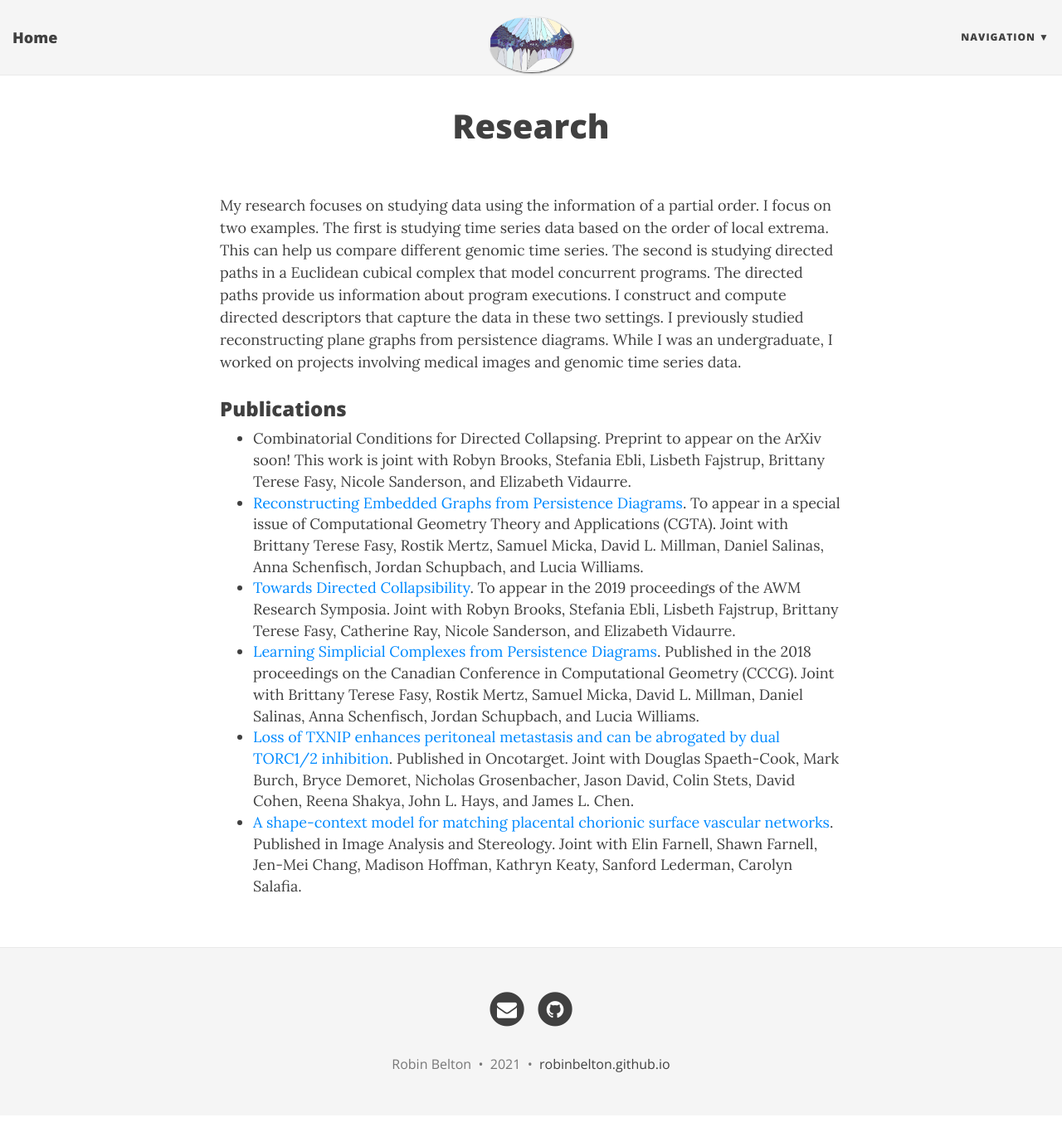
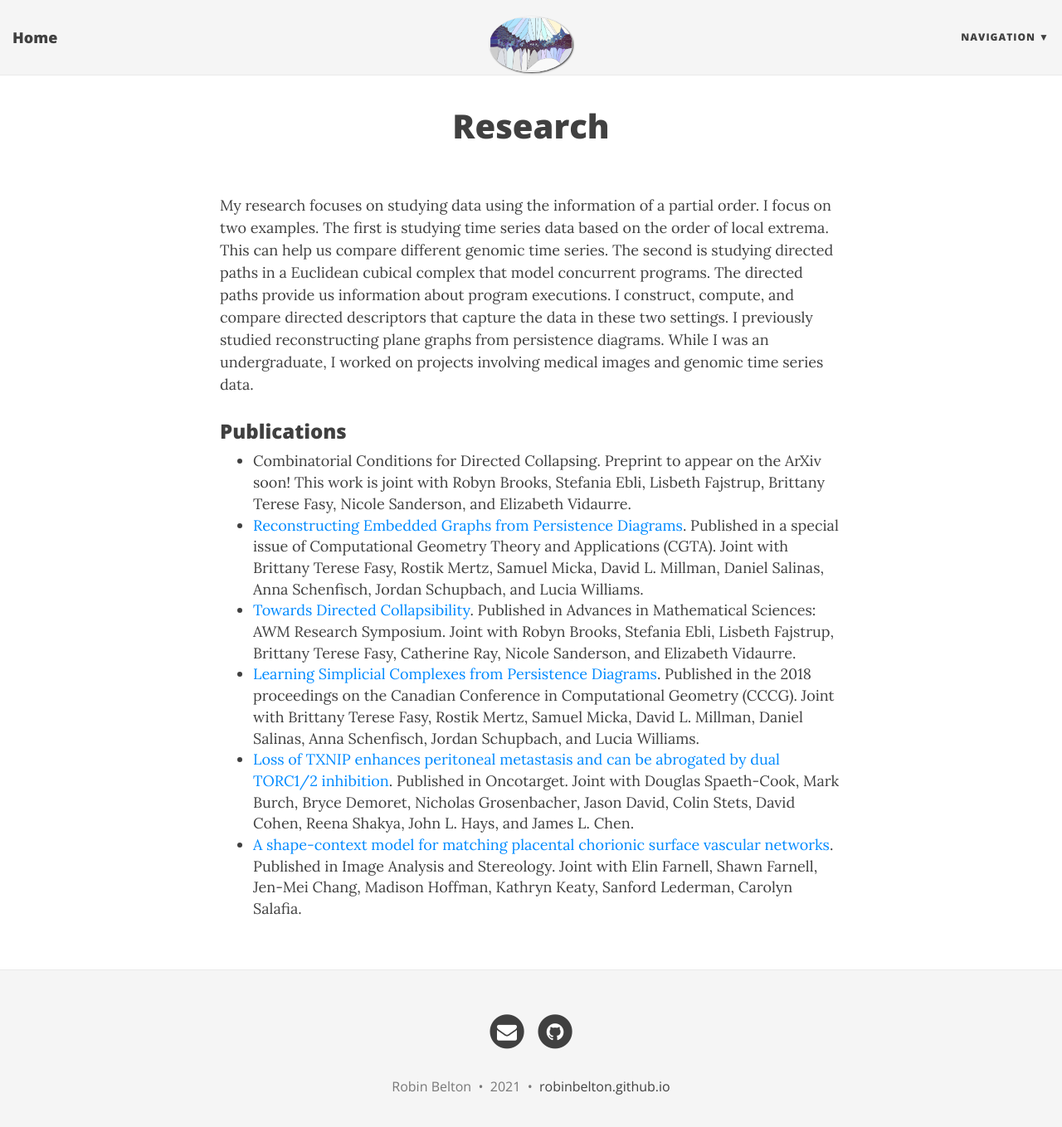
Before and after one commit to robinbelton/robinbelton.github.io, a Jekyll site: the page built from research.html, in a window 1280 px wide and 1372 px high. Shown: the top 1359 px of the window at 83% size. Built offline with Jekyll 4.4.1, drawn with Linux system fonts in a browser that asks for light colours; nearby versions of some CDN libraries.

Commit message:
Update website

```diff
--- a/research.html
+++ b/research.html
@@ -7,16 +7,16 @@ use-site-title: true
 
 
 <p>My research focuses on studying data using the information of a partial order.
-I focus on two examples. The first is studying time series data based on the order of local extrema. This can help us compare different genomic time series. The second is studying directed paths in a Euclidean cubical complex that model concurrent programs. The directed paths provide us information about program executions. I construct and compute directed descriptors that capture the data in these two settings. I previously studied reconstructing plane graphs from persistence diagrams. While I was an undergraduate, I worked on projects involving medical images and genomic time series data.</p>
+I focus on two examples. The first is studying time series data based on the order of local extrema. This can help us compare different genomic time series. The second is studying directed paths in a Euclidean cubical complex that model concurrent programs. The directed paths provide us information about program executions. I construct, compute, and compare directed descriptors that capture the data in these two settings. I previously studied reconstructing plane graphs from persistence diagrams. While I was an undergraduate, I worked on projects involving medical images and genomic time series data.</p>
 
 <h3>Publications</h3>
 
 <ul>
     <li> Combinatorial Conditions for Directed Collapsing. Preprint to appear on the ArXiv soon! This work is joint with Robyn Brooks, Stefania Ebli, Lisbeth Fajstrup, Brittany Terese Fasy, Nicole Sanderson, and Elizabeth Vidaurre.
     </li>
-    <li><a href="https://arxiv.org/pdf/1912.08913.pdf">Reconstructing Embedded Graphs from Persistence Diagrams</a>. To appear in a special issue of Computational Geometry Theory and Applications (CGTA). Joint with Brittany Terese Fasy, Rostik Mertz, Samuel Micka, David L. Millman, Daniel Salinas, Anna Schenfisch, Jordan Schupbach, and Lucia Williams.</li>
+    <li><a href="https://arxiv.org/pdf/1912.08913.pdf">Reconstructing Embedded Graphs from Persistence Diagrams</a>. Published in a special issue of Computational Geometry Theory and Applications (CGTA). Joint with Brittany Terese Fasy, Rostik Mertz, Samuel Micka, David L. Millman, Daniel Salinas, Anna Schenfisch, Jordan Schupbach, and Lucia Williams.</li>
 
-  <li><a href="https://arxiv.org/pdf/1902.01039.pdf">Towards Directed Collapsibility</a>. To appear in the 2019 proceedings of the AWM Research Symposia. Joint with Robyn Brooks, Stefania Ebli, Lisbeth Fajstrup, Brittany Terese Fasy, Catherine Ray, Nicole Sanderson, and Elizabeth Vidaurre.</li>
+  <li><a href="https://arxiv.org/pdf/1902.01039.pdf">Towards Directed Collapsibility</a>. Published in Advances in Mathematical Sciences: AWM Research Symposium. Joint with Robyn Brooks, Stefania Ebli, Lisbeth Fajstrup, Brittany Terese Fasy, Catherine Ray, Nicole Sanderson, and Elizabeth Vidaurre.</li>
 
   <li><a href="http://www.cs.umanitoba.ca/~cccg2018/papers/session1A-p3.pdf">Learning Simplicial Complexes from Persistence Diagrams</a>. Published in the 2018 proceedings on the Canadian Conference in Computational Geometry (CCCG). Joint with Brittany Terese Fasy, Rostik Mertz, Samuel Micka, David L. Millman, Daniel Salinas, Anna Schenfisch, Jordan Schupbach, and Lucia Williams.</li>
 
```
